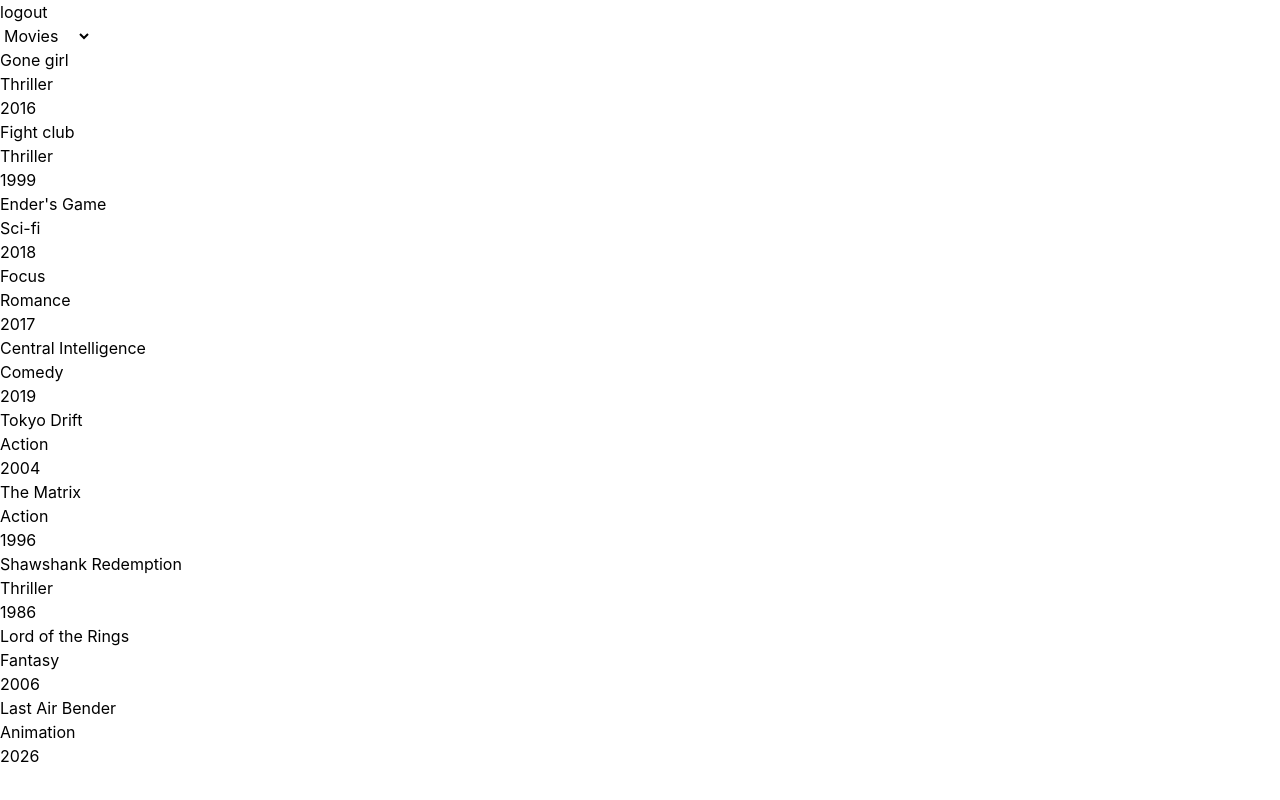
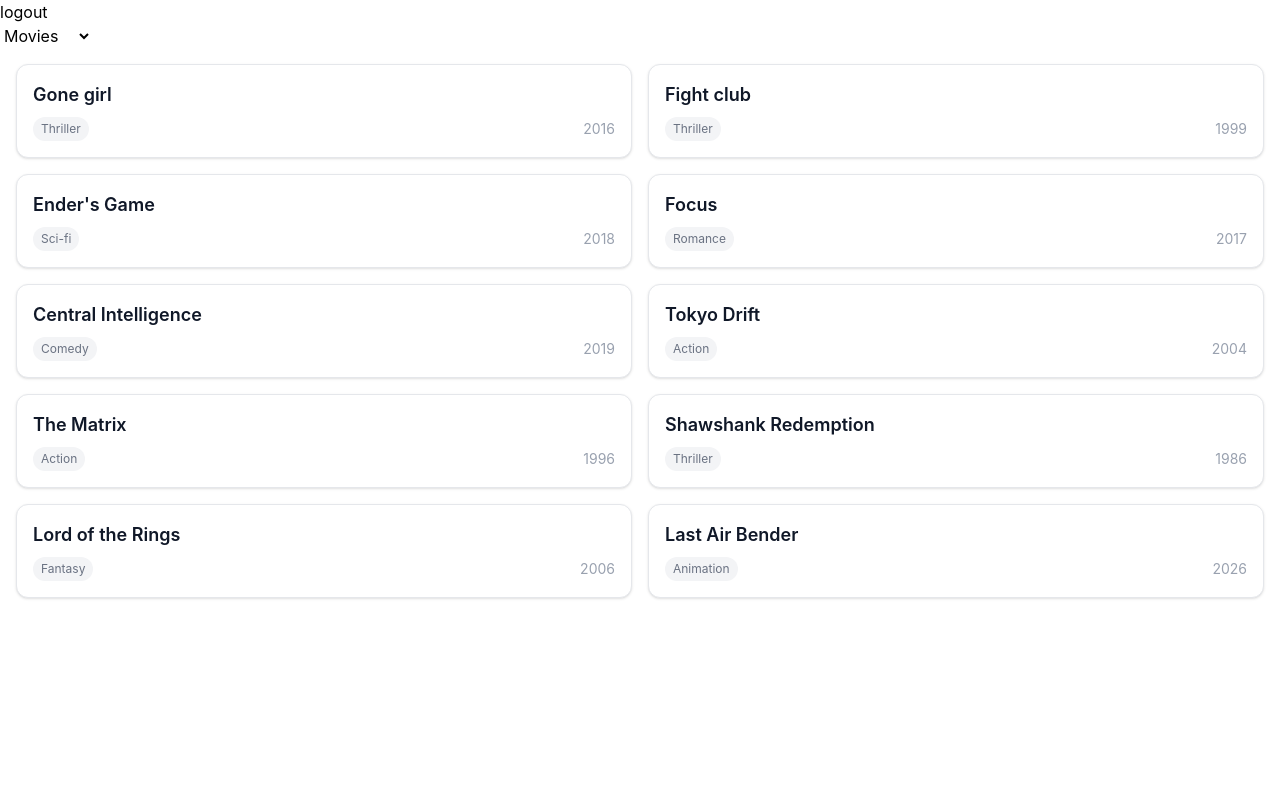
Before and after one commit to sinethatiah/ListRenderingApp, a React (Vite) app: page / in a window 1280 px wide. Both pictures are taken after a click on the button "Start Watching". Built offline with nearby package versions, Linux system fonts and the light colour scheme.

Commit message:
add styling to the cards for movie and show display

```diff
--- a/src/Components/Movies.jsx
+++ b/src/Components/Movies.jsx
@@ -36,40 +36,56 @@
       switch (List) {
         case "Movies":
           return (
-            <div>
+            <div className="grid grid-cols-2 gap-4 p-4">
               {Movies.map((Movie) => (
                 <div
                   key={Movie.id}
+                  className="bg-white border border-gray-200 rounded-xl p-4 shadow-sm hover:shadow-md transition-all duration-200"
                 >
-                  <h2>{Movie.name}</h2>
-                  <p>{Movie.genre}</p>
-                  <p>{Movie.year}</p>
+                  <h2 className="text-gray-900 font-semibold text-lg">
+                    {Movie.name}
+                  </h2>
+                  <div className="flex items-center justify-between mt-2">
+                    <span className="text-xs bg-gray-100 text-gray-500 px-2 py-1 rounded-full">
+                      {Movie.genre}
+                    </span>
+                    <span className="text-gray-400 text-sm">{Movie.year}</span>
+                  </div>
                 </div>
               ))}
             </div>
           );
         case "Shows":
-          return (<div>
-             {Shows.map((Show) => (
-                <div
-                  key={Show.id}
-                >
-                  <h2>{Show.name}</h2>
-                  <p>{Show.genre}</p>
-                  <p>{Show.year}</p>
-                </div>
-              ))}
-          </div>);
-          default :
           return (
-            <div>
+           <div className="grid grid-cols-2 gap-4 p-4">
+  {Shows.map((Show) => (
+    <div key={Show.id} className="bg-white border border-gray-200 rounded-xl p-4 shadow-sm hover:shadow-md transition-all duration-200">
+      <h2 className="text-gray-900 font-semibold text-lg">{Show.name}</h2>
+      <div className="flex items-center justify-between mt-2">
+        <span className="text-xs bg-gray-100 text-gray-500 px-2 py-1 rounded-full">{Show.genre}</span>
+        <span className="text-gray-400 text-sm">{Show.year}</span>
+      </div>
+    </div>
+  ))}
+</div>
+          );
+        default:
+          return (
+            <div className="grid grid-cols-2 gap-4 p-4">
               {Movies.map((Movie) => (
                 <div
                   key={Movie.id}
+                  className="bg-white border border-gray-200 rounded-xl p-4 shadow-sm hover:shadow-md transition-all duration-200"
                 >
-                  <h2>{Movie.name}</h2>
-                  <p>{Movie.genre}</p>
-                  <p>{Movie.year}</p>
+                  <h2 className="text-gray-900 font-semibold text-lg">
+                    {Movie.name}
+                  </h2>
+                  <div className="flex items-center justify-between mt-2">
+                    <span className="text-xs bg-gray-100 text-gray-500 px-2 py-1 rounded-full">
+                      {Movie.genre}
+                    </span>
+                    <span className="text-gray-400 text-sm">{Movie.year}</span>
+                  </div>
                 </div>
               ))}
             </div>
```
